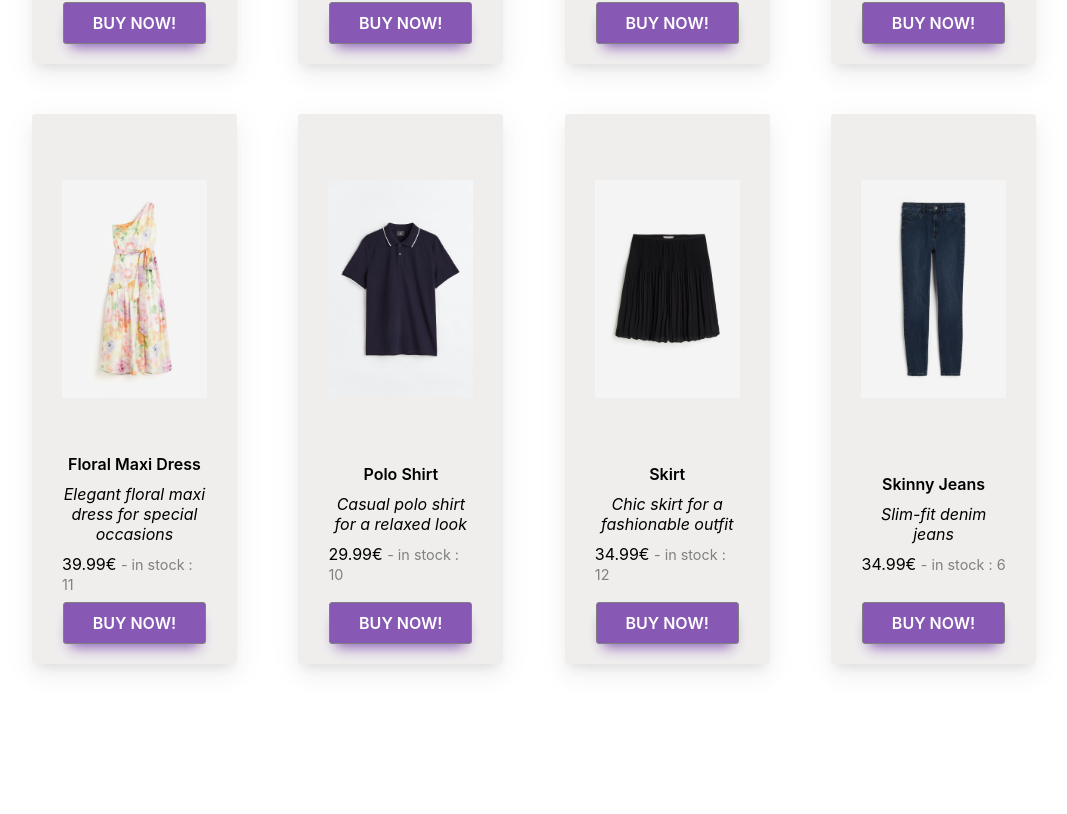
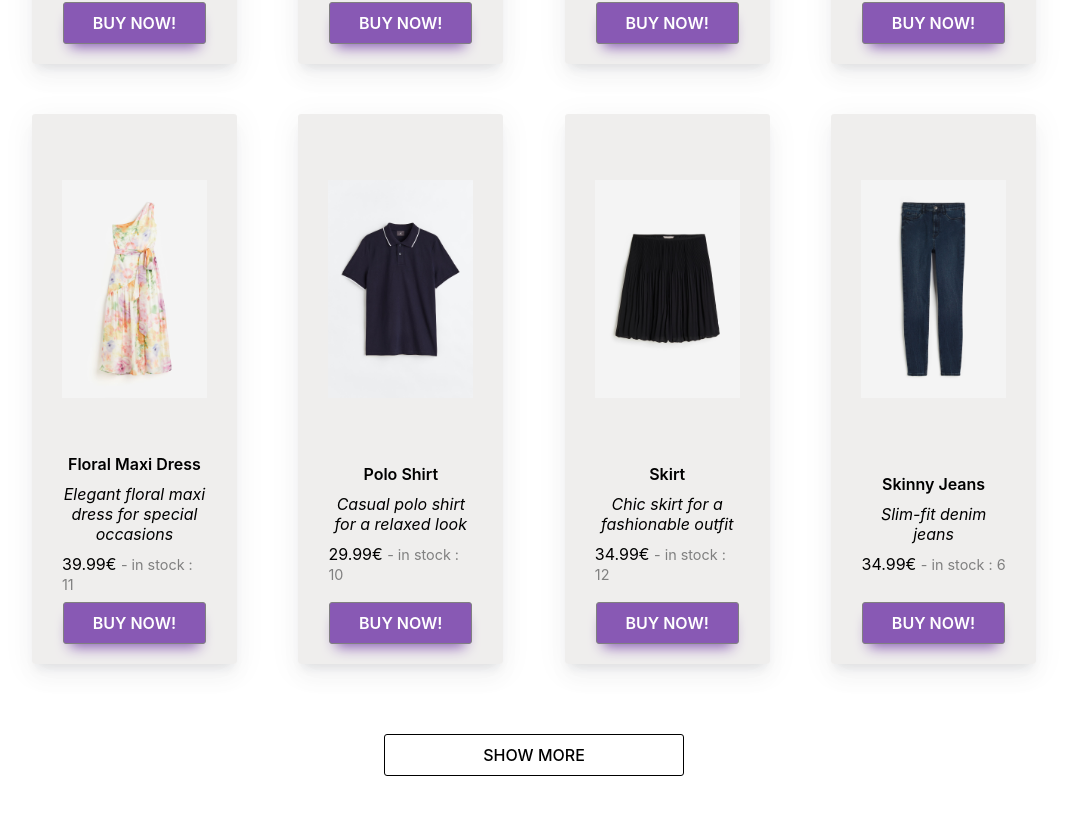
Before and after one commit to elledevelope/React_boutique, a React (Create React App) app: page / in a window 1280 px wide. Shown: the part 616-1430 px from the top of the page, without its empty margins (106-1173 px from the left). Before the commit the page ends 1350 px from the top, so only its background shows below. Built offline with nearby package versions, Linux system fonts and the light colour scheme.

Commit message:
Update Gallery

```diff
--- a/src/components/Gallery/Gallery.js
+++ b/src/components/Gallery/Gallery.js
@@ -3,7 +3,9 @@ import './Gallery.css';
 import Card from '../Card/Card';
 
 
-const Gallery = (props) => (
+const Gallery = (props) => {
+  return (
+    <>
       <div className="Gallery">
         {
           props.articles.map((value, index) => (
@@ -11,6 +13,9 @@ const Gallery = (props) => (
           ))
         }
       </div>
-);
+      <div className='btnShow'>Show more </div>
+    </>
+  )
+};
 
 export default Gallery;
```
Lines whose indentation alone changed are shown as unchanged.
